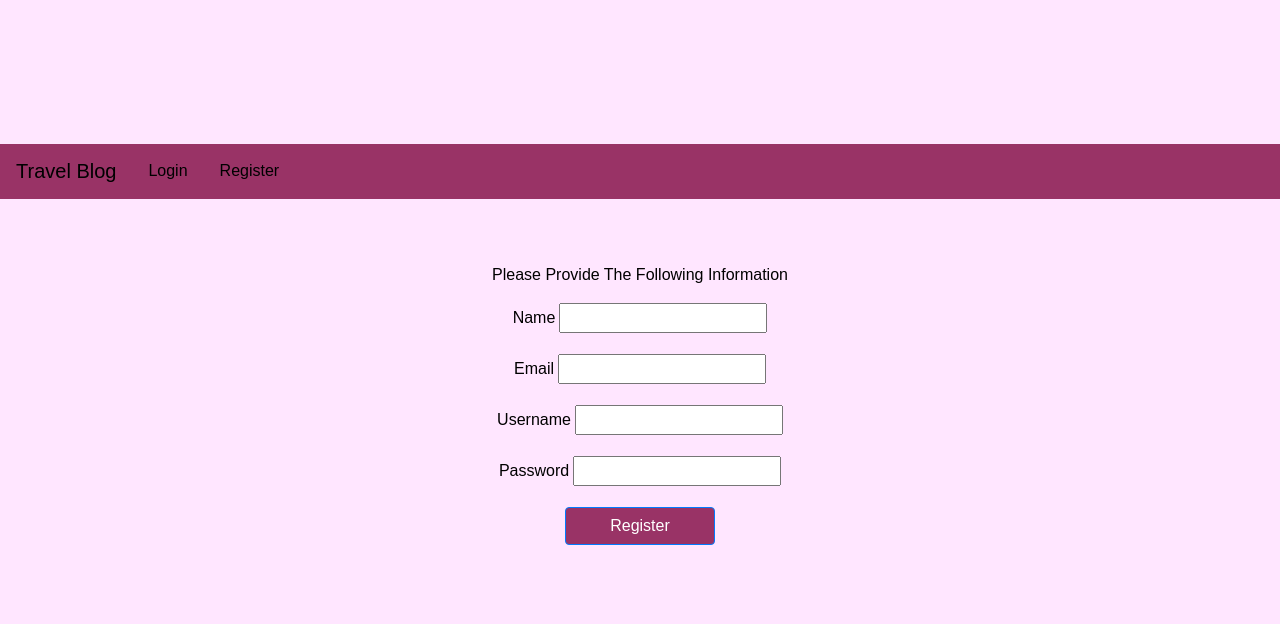
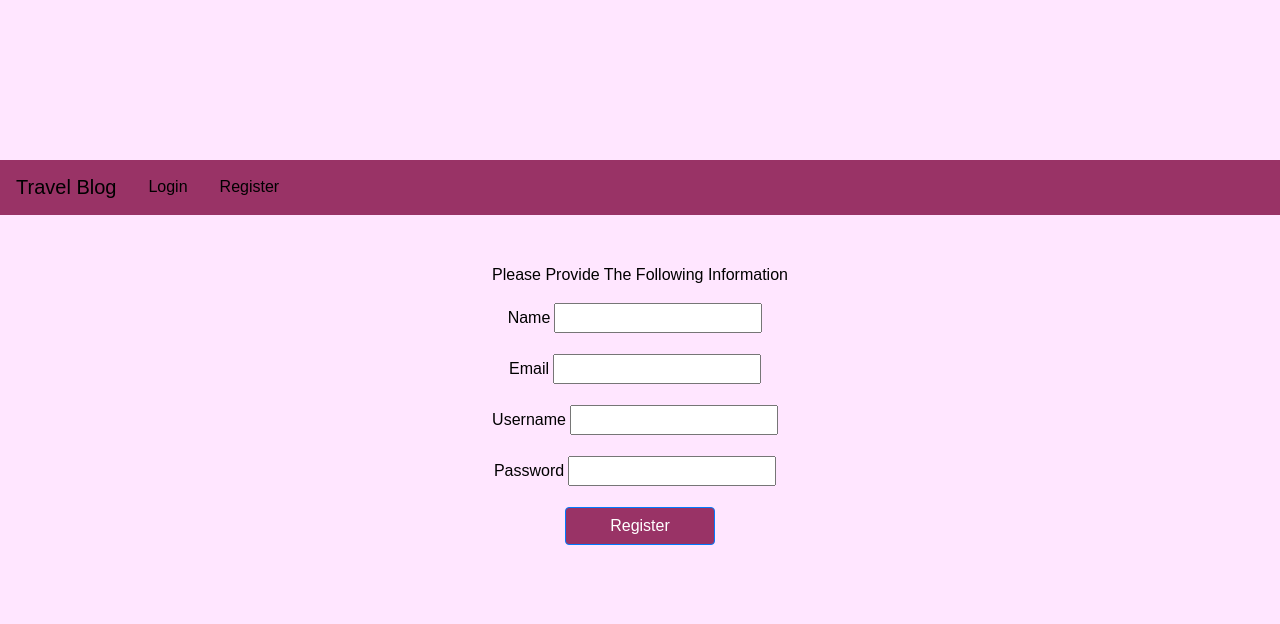
Before and after one commit to FablihaHossain/travel_blog, a Django app: page /register/ in a window 1280 px wide. Shown: the top 624 px of the page. Run offline with Django 3.2, Linux system fonts and the light colour scheme; some libraries are stand-ins or nearby versions.

Commit message:
modifications to stylesheet

```diff
--- a/travelBlog/static/stylesheet.css
+++ b/travelBlog/static/stylesheet.css
@@ -29,7 +29,7 @@
     text-decoration: none;
 }
 .navbar-text:hover{
-	color: white;
+	color: #d279a6;
 }
 
 .btn-primary{
@@ -47,8 +47,22 @@
 .jumbotron{
 	background: transparent;
 	align-items: center;
+	position: relative;
+	height: auto;
+	padding:3rem 10rem;
 }
 
 .form-words{
 	font-family: Copperplate, sans-serif;
+	font-size: 1rem;
 }
+
+.form-fields{
+    padding-right: 30px;
+    padding-left: 20px;
+}
+
+@media screen and (max-width: 600px) {
+	.jumbotron.responsive {position: relative;}
+	.body-html.responsive {position: relative;}
+}
```
